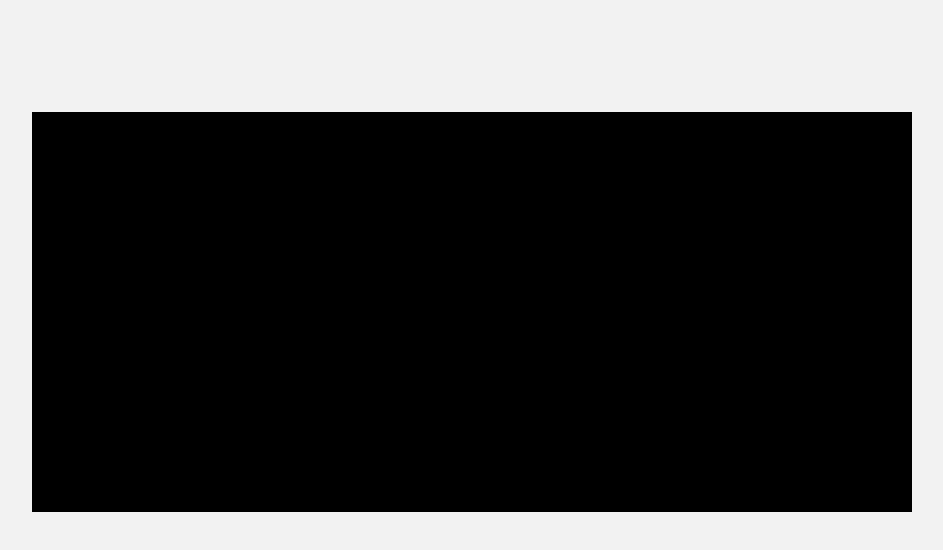
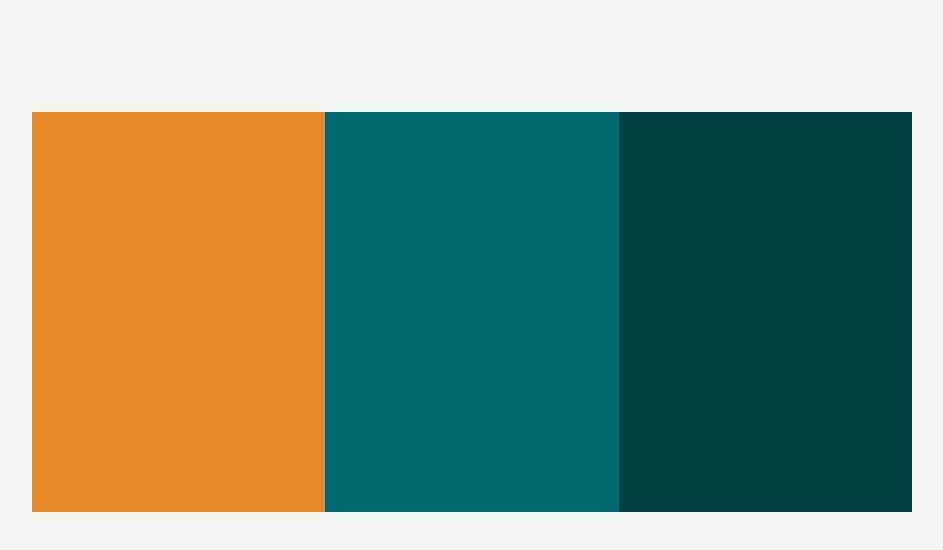
Before and after one commit to yasmine-elhosayny/front-end-mentor-3, a plain HTML site: page index.html in a window 1280 px wide. Shown: the whole page, without its empty margins (168-1111 px from the left). Drawn offline with Linux system fonts and the light colour scheme.

Commit message:
Terceiro commit - Colunas

```diff
--- a/estilo.css
+++ b/estilo.css
@@ -13,3 +13,24 @@ body {
 	margin-top: 7rem;
 	background-color: black;
 }
+
+/* Colunas */
+#colunas {
+	width: 55rem;
+	height: 25rem;
+	display: flex;
+	flex-direction: row;
+}
+#col-1, #col-2, #col-3 {
+	width: 19rem;
+	height: 25rem;
+}
+#col-1 {
+	background-color: hsl(31, 77%, 52%);
+}
+#col-2 {
+	background-color: hsl(184, 100%, 22%);
+}
+#col-3 {
+	background-color: hsl(179, 100%, 13%);
+}
--- a/index.html
+++ b/index.html
@@ -12,9 +12,17 @@
 </head>
 <body>
 	<main class="container">
+		<div id="colunas">
+			<div id="col-1">
 
+			</div>
+			<div id="col-2">
 
+			</div>
+			<div id="col-3">
 
+			</div>
+		</div>
 	</main>
 </body>
 </html>
```
